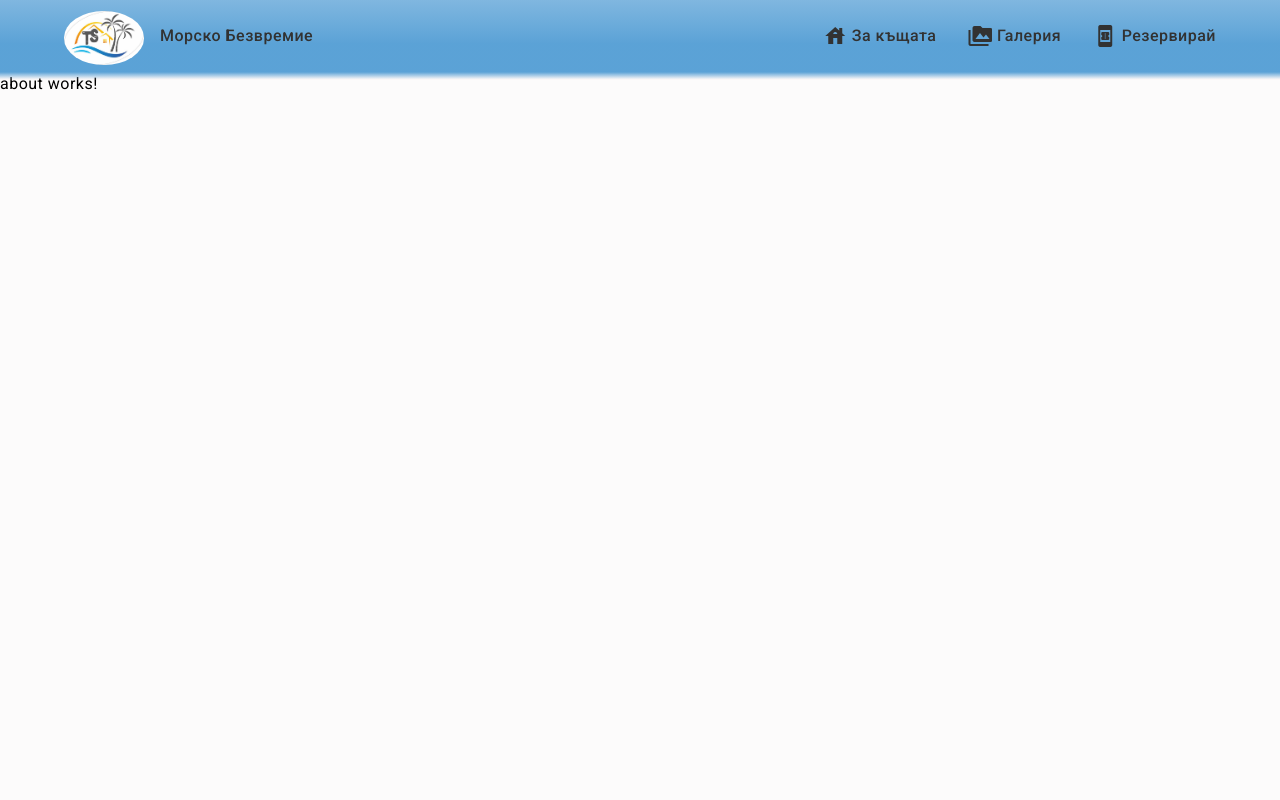
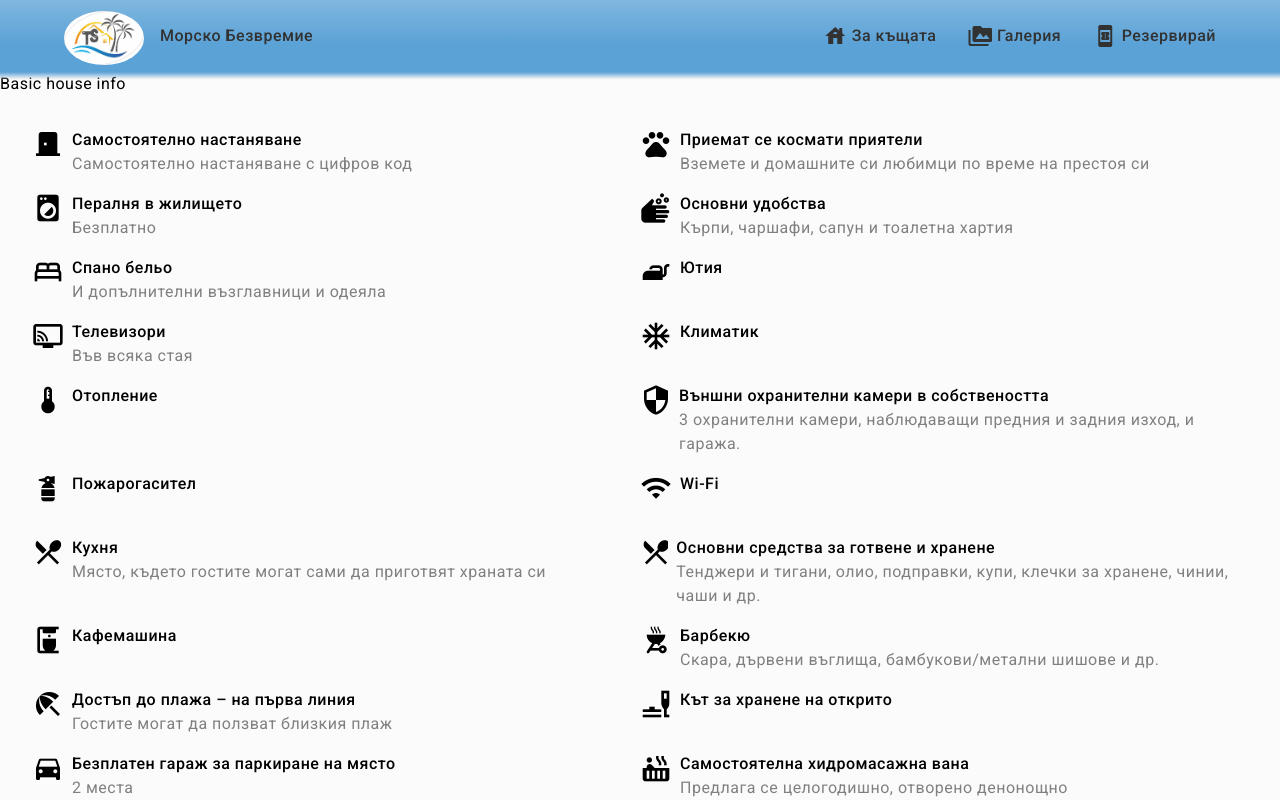
Before and after one commit to LLYS-Phys/timeless-sea-website, an Angular app: page /about in a window 1280 px wide. Shown: the top 800 px of the page. Built offline with nearby package versions, Linux system fonts and the light colour scheme.

Commit message:
basics for about page

```diff
--- a/src/app/about/about.component.html
+++ b/src/app/about/about.component.html
@@ -1 +1,14 @@
-<p>about works!</p>
+<section>
+    Basic house info
+</section>
+<section class="utilities">
+    @for (utility of utilities; track utility.id) {
+        <div class="utility">
+            <mat-icon>{{ utility.icon }}</mat-icon>
+            <div class="text">
+                <p class="main">{{ utility.firstLine }}</p>
+                <p class="additional">{{ utility.secondLine }}&nbsp;</p>
+            </div>
+        </div>
+    }
+</section>
--- a/src/app/about/about.component.scss
+++ b/src/app/about/about.component.scss
@@ -0,0 +1,29 @@
+:host{
+    .utilities{
+        display: flex;
+        flex-wrap: wrap;
+        padding: 2rem;
+        .utility{
+            display: flex;
+            width: 50%;
+            margin-bottom: 1rem;
+            mat-icon{
+                height: 2rem;
+                width: 2rem;
+                font-size: 2rem;
+            }
+            .text{
+                padding-left: 0.5rem;
+                p{
+                    margin: 0;
+                }
+                .main{
+                    font-weight: 500;
+                }
+                .additional{
+                    color: gray;
+                }
+            }
+        }
+    }
+}
--- a/src/app/about/about.component.ts
+++ b/src/app/about/about.component.ts
@@ -1,12 +1,36 @@
 import { Component } from '@angular/core';
+import { MatIcon } from '@angular/material/icon';
 
 @Component({
   selector: 'app-about',
   standalone: true,
-  imports: [],
+  imports: [MatIcon],
   templateUrl: './about.component.html',
   styleUrl: './about.component.scss'
 })
 export class AboutComponent {
+  utilities: {id: number, icon: string, firstLine: string, secondLine: string}[] | null = [
+    {id: 1, icon: "door_back", firstLine: "Самостоятелно настаняване", secondLine: "Самостоятелно настаняване с цифров код"},
+    {id: 2, icon: "pets", firstLine: "Приемат се космати приятели", secondLine: "Вземете и домашните си любимци по време на престоя си"},
+    {id: 3, icon: "local_laundry_service", firstLine: "Пералня в жилището", secondLine: "Безплатно"},
+    {id: 4, icon: "soap", firstLine: "Основни удобства", secondLine: "Кърпи, чаршафи, сапун и тоалетна хартия"},
+    {id: 5, icon: "bed", firstLine: "Спано бельо", secondLine: "И допълнителни възглавници и одеяла"},
+    {id: 6, icon: "iron", firstLine: "Ютия", secondLine: ""},
+    {id: 7, icon: "connected_tv", firstLine: "Телевизори", secondLine: "Във всяка стая"},
+    {id: 8, icon: "ac_unit", firstLine: "Климатик", secondLine: ""},
+    {id: 9, icon: "device_thermostat", firstLine: "Отопление", secondLine: ""},
+    {id: 10, icon: "security", firstLine: "Външни охранителни камери в собствеността", secondLine: "3 охранителни камери, наблюдаващи предния и задния изход, и гаража."},
+    {id: 11, icon: "fire_extinguisher", firstLine: "Пожарогасител", secondLine: ""},
+    {id: 12, icon: "wifi", firstLine: "Wi-Fi", secondLine: ""},
+    {id: 13, icon: "local_dining", firstLine: "Кухня", secondLine: "Място, където гостите могат сами да приготвят храната си"},
+    {id: 14, icon: "local_dining", firstLine: "Основни средства за готвене и хранене", secondLine: "Тенджери и тигани, олио, подправки, купи, клечки за хранене, чинии, чаши и др."},
+    {id: 15, icon: "coffee_maker", firstLine: "Кафемашина", secondLine: ""},
+    {id: 16, icon: "outdoor_grill", firstLine: "Барбекю", secondLine: "Скара, дървени въглища, бамбукови/метални шишове и др."},
+    {id: 17, icon: "beach_access", firstLine: "Достъп до плажа – на първа линия", secondLine: "Гостите могат да ползват близкия плаж"},
+    {id: 18, icon: "brunch_dining", firstLine: "Кът за хранене на открито", secondLine: ""},
+    {id: 19, icon: "directions_car", firstLine: "Безплатен гараж за паркиране на място", secondLine: "2 места"},
+    {id: 20, icon: "hot_tub", firstLine: "Самостоятелна хидромасажна вана", secondLine: "Предлага се целогодишно, отворено денонощно"},
 
+    {id: 100, icon: "", firstLine: "", secondLine: ""},
+  ]
 }
```
